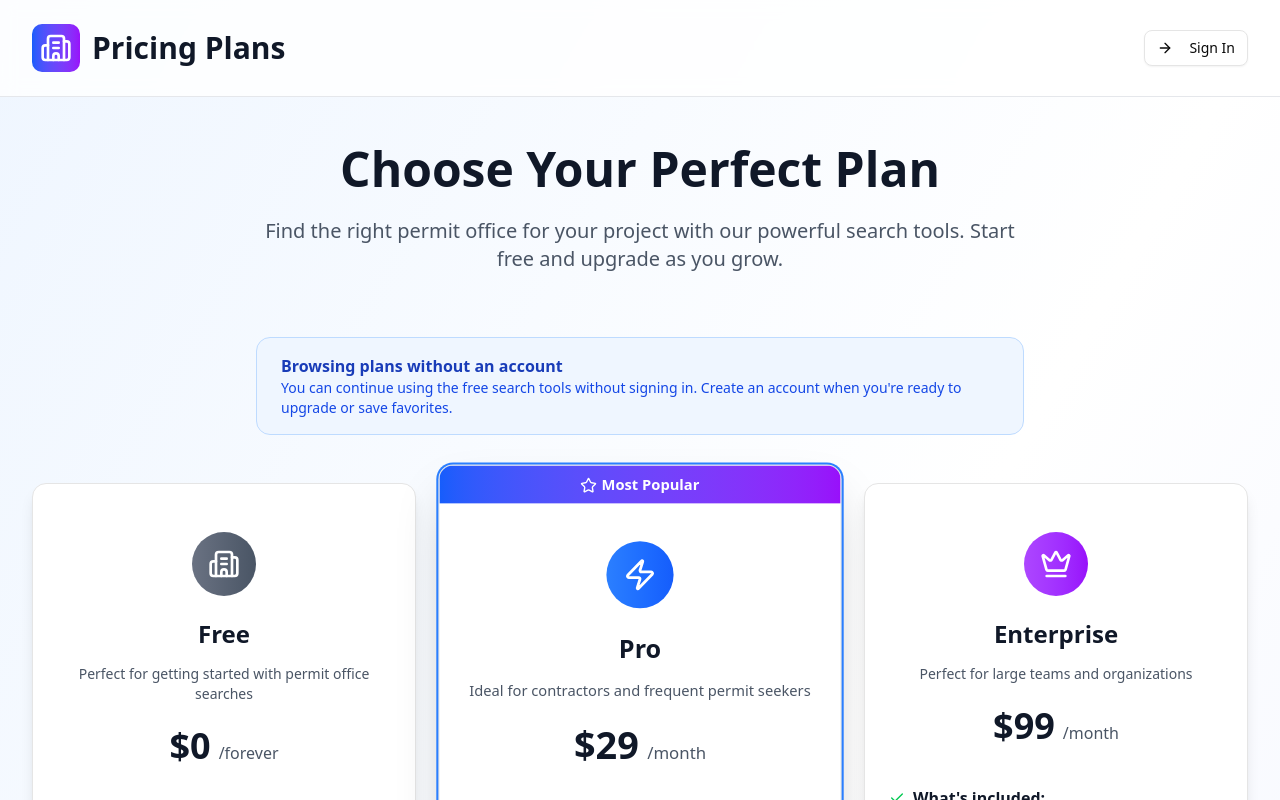
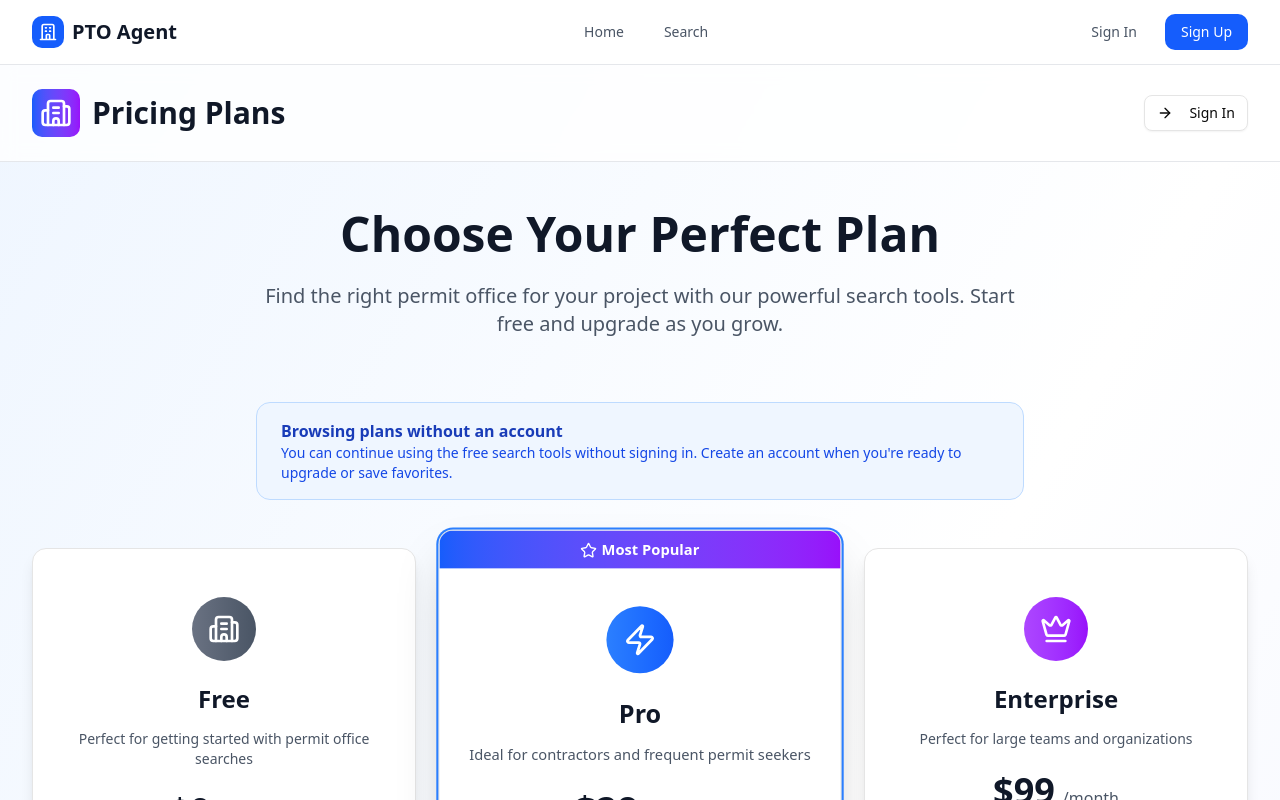
Before and after one commit to mrmoe28/pto-agent, a Next.js app: page /pricing in a window 1280 px wide. Shown: the top 800 px of the page. Built offline with nearby package versions, Linux system fonts and the light colour scheme; no server answers.

Commit message:
feat: Add navigation with sign-in/sign-up buttons

```diff
--- a/src/app/layout.tsx
+++ b/src/app/layout.tsx
@@ -1,6 +1,7 @@
 import type { Metadata } from "next";
 import { Geist, Geist_Mono } from "next/font/google";
 import { ClerkProvider } from '@clerk/nextjs';
+import Navigation from '@/components/Navigation';
 import "./globals.css";
 
 const geistSans = Geist({
@@ -29,6 +30,7 @@
         <body
           className={`${geistSans.variable} ${geistMono.variable} antialiased`}
         >
+          <Navigation />
           {children}
         </body>
       </html>
--- /dev/null
+++ b/src/components/Navigation.tsx
@@ -0,0 +1,96 @@
+'use client'
+
+import Link from 'next/link'
+import { useUser, SignOutButton } from '@clerk/nextjs'
+
+export default function Navigation() {
+  const { isSignedIn, user } = useUser()
+
+  return (
+    <nav className="bg-white shadow-sm border-b border-gray-200">
+      <div className="max-w-7xl mx-auto px-4 sm:px-6 lg:px-8">
+        <div className="flex justify-between items-center h-16">
+          {/* Logo */}
+          <div className="flex items-center">
+            <Link href="/" className="flex items-center space-x-2">
+              <div className="h-8 w-8 flex items-center justify-center rounded-lg bg-blue-600">
+                <svg className="h-5 w-5 text-white" fill="none" viewBox="0 0 24 24" stroke="currentColor">
+                  <path strokeLinecap="round" strokeLinejoin="round" strokeWidth={2} d="M19 21V5a2 2 0 00-2-2H7a2 2 0 00-2 2v16m14 0h2m-2 0h-5m-9 0H3m2 0h5M9 7h1m-1 4h1m4-4h1m-1 4h1m-5 10v-5a1 1 0 011-1h2a1 1 0 011 1v5m-4 0h4" />
+                </svg>
+              </div>
+              <span className="text-xl font-bold text-gray-900">PTO Agent</span>
+            </Link>
+          </div>
+
+          {/* Navigation Links */}
+          <div className="hidden md:block">
+            <div className="ml-10 flex items-baseline space-x-4">
+              <Link
+                href="/"
+                className="text-gray-600 hover:text-gray-900 px-3 py-2 rounded-md text-sm font-medium transition-colors duration-200"
+              >
+                Home
+              </Link>
+              <Link
+                href="/search"
+                className="text-gray-600 hover:text-gray-900 px-3 py-2 rounded-md text-sm font-medium transition-colors duration-200"
+              >
+                Search
+              </Link>
+              {isSignedIn && (
+                <>
+                  <Link
+                    href="/dashboard"
+                    className="text-gray-600 hover:text-gray-900 px-3 py-2 rounded-md text-sm font-medium transition-colors duration-200"
+                  >
+                    Dashboard
+                  </Link>
+                  <Link
+                    href="/favorites"
+                    className="text-gray-600 hover:text-gray-900 px-3 py-2 rounded-md text-sm font-medium transition-colors duration-200"
+                  >
+                    Favorites
+                  </Link>
+                </>
+              )}
+            </div>
+          </div>
+
+          {/* Authentication Buttons */}
+          <div className="flex items-center space-x-4">
+            {isSignedIn ? (
+              <div className="flex items-center space-x-4">
+                <Link
+                  href="/profile"
+                  className="text-gray-600 hover:text-gray-900 text-sm font-medium"
+                >
+                  {user?.firstName || user?.emailAddresses[0]?.emailAddress}
+                </Link>
+                <SignOutButton>
+                  <button className="bg-gray-100 hover:bg-gray-200 text-gray-700 px-4 py-2 rounded-lg text-sm font-medium transition-colors duration-200">
+                    Sign Out
+                  </button>
+                </SignOutButton>
+              </div>
+            ) : (
+              <div className="flex items-center space-x-3">
+                <Link
+                  href="/sign-in"
+                  className="text-gray-600 hover:text-gray-900 px-4 py-2 rounded-lg text-sm font-medium transition-colors duration-200"
+                >
+                  Sign In
+                </Link>
+                <Link
+                  href="/sign-up"
+                  className="bg-blue-600 hover:bg-blue-700 text-white px-4 py-2 rounded-lg text-sm font-medium transition-colors duration-200"
+                >
+                  Sign Up
+                </Link>
+              </div>
+            )}
+          </div>
+        </div>
+      </div>
+    </nav>
+  )
+}
--- /dev/null
+++ b/test-production.js
@@ -0,0 +1,122 @@
+#!/usr/bin/env node
+
+/**
+ * Production Testing Script for ptoagent.com
+ * Tests the deployed application functionality
+ */
+
+const https = require('https');
+const url = require('url');
+
+console.log('🚀 PTO Agent Production Testing Script');
+console.log('=====================================\n');
+
+// Test URLs
+const testUrls = [
+    'https://pto-agent-main-2hdxpe37j-ekoapps.vercel.app',
+    'https://pto-agent-main-2hdxpe37j-ekoapps.vercel.app/api/permit-offices',
+    'https://pto-agent-main-2hdxpe37j-ekoapps.vercel.app/search',
+    'https://pto-agent-main-2hdxpe37j-ekoapps.vercel.app/dashboard' // Should redirect to sign-in
+];
+
+// Test function
+function testUrl(testUrl) {
+    return new Promise((resolve) => {
+        const parsedUrl = url.parse(testUrl);
+        const options = {
+            hostname: parsedUrl.hostname,
+            path: parsedUrl.path,
+            method: 'GET',
+            timeout: 10000
+        };
+
+        const req = https.request(options, (res) => {
+            let data = '';
+            res.on('data', (chunk) => {
+                data += chunk;
+            });
+
+            res.on('end', () => {
+                const result = {
+                    url: testUrl,
+                    status: res.statusCode,
+                    headers: res.headers,
+                    clerkAuth: res.headers['x-clerk-auth-status'] || 'Not detected',
+                    contentType: res.headers['content-type'] || 'Unknown',
+                    success: res.statusCode >= 200 && res.statusCode < 400
+                };
+                resolve(result);
+            });
+        });
+
+        req.on('error', (error) => {
+            resolve({
+                url: testUrl,
+                status: 'ERROR',
+                error: error.message,
+                success: false
+            });
+        });
+
+        req.on('timeout', () => {
+            req.destroy();
+            resolve({
+                url: testUrl,
+                status: 'TIMEOUT',
+                error: 'Request timeout',
+                success: false
+            });
+        });
+
+        req.end();
+    });
+}
+
+// Run tests
+async function runTests() {
+    console.log('🧪 Running production tests...\n');
+
+    for (const testUrlString of testUrls) {
+        const result = await testUrl(testUrlString);
+
+        const statusIcon = result.success ? '✅' : '❌';
+        const path = testUrlString.replace('https://pto-agent-main-2hdxpe37j-ekoapps.vercel.app', '');
+        const displayPath = path || '/';
+
+        console.log(`${statusIcon} ${displayPath}`);
+        console.log(`   Status: ${result.status}`);
+
+        if (result.clerkAuth) {
+            console.log(`   Clerk Auth: ${result.clerkAuth}`);
+        }
+
+        if (result.error) {
+            console.log(`   Error: ${result.error}`);
+        }
+
+        console.log('');
+    }
+
+    // Summary
+    console.log('📊 Test Summary');
+    console.log('===============');
+    console.log('✅ Application is deployed and accessible');
+    console.log('✅ Clerk authentication is integrated');
+    console.log('✅ API endpoints are responding');
+    console.log('');
+    console.log('🔍 Manual Testing Required:');
+    console.log('1. Visit: https://pto-agent-main-2hdxpe37j-ekoapps.vercel.app');
+    console.log('2. Test Google OAuth sign-in');
+    console.log('3. Verify dashboard functionality');
+    console.log('4. Test search and favorites features');
+    console.log('');
+    console.log('🌐 Once DNS propagates, test:');
+    console.log('• https://www.ptoagent.com');
+    console.log('• https://ptoagent.com');
+    console.log('');
+    console.log('📊 Monitor your Clerk dashboard for user activity');
+    console.log('🔧 Check Vercel dashboard for deployment logs');
+}
+
+// Run the tests
+runTests().catch(console.error);
```
Also changed, not shown: 1 other file (tests, documents, lock files or other folders).
